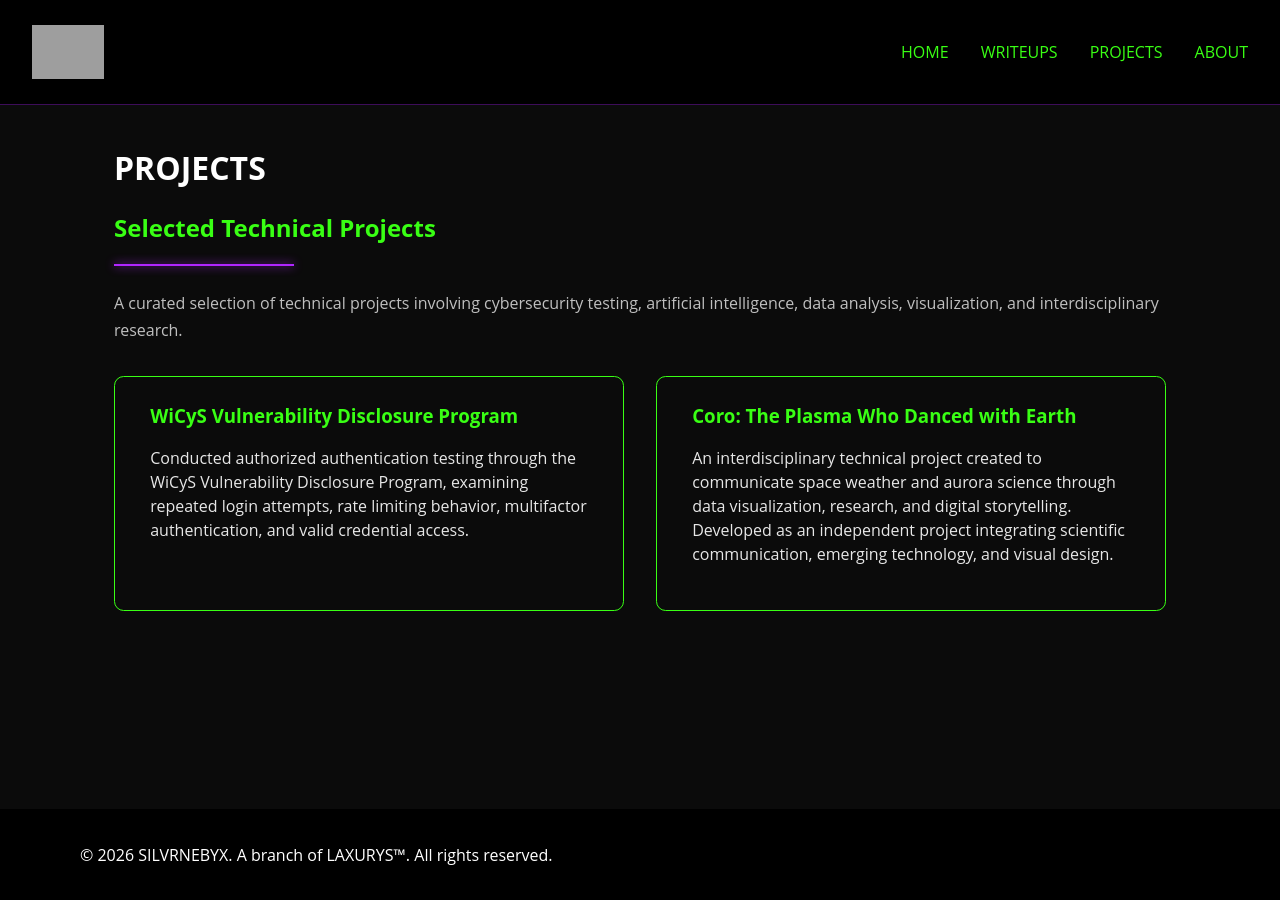
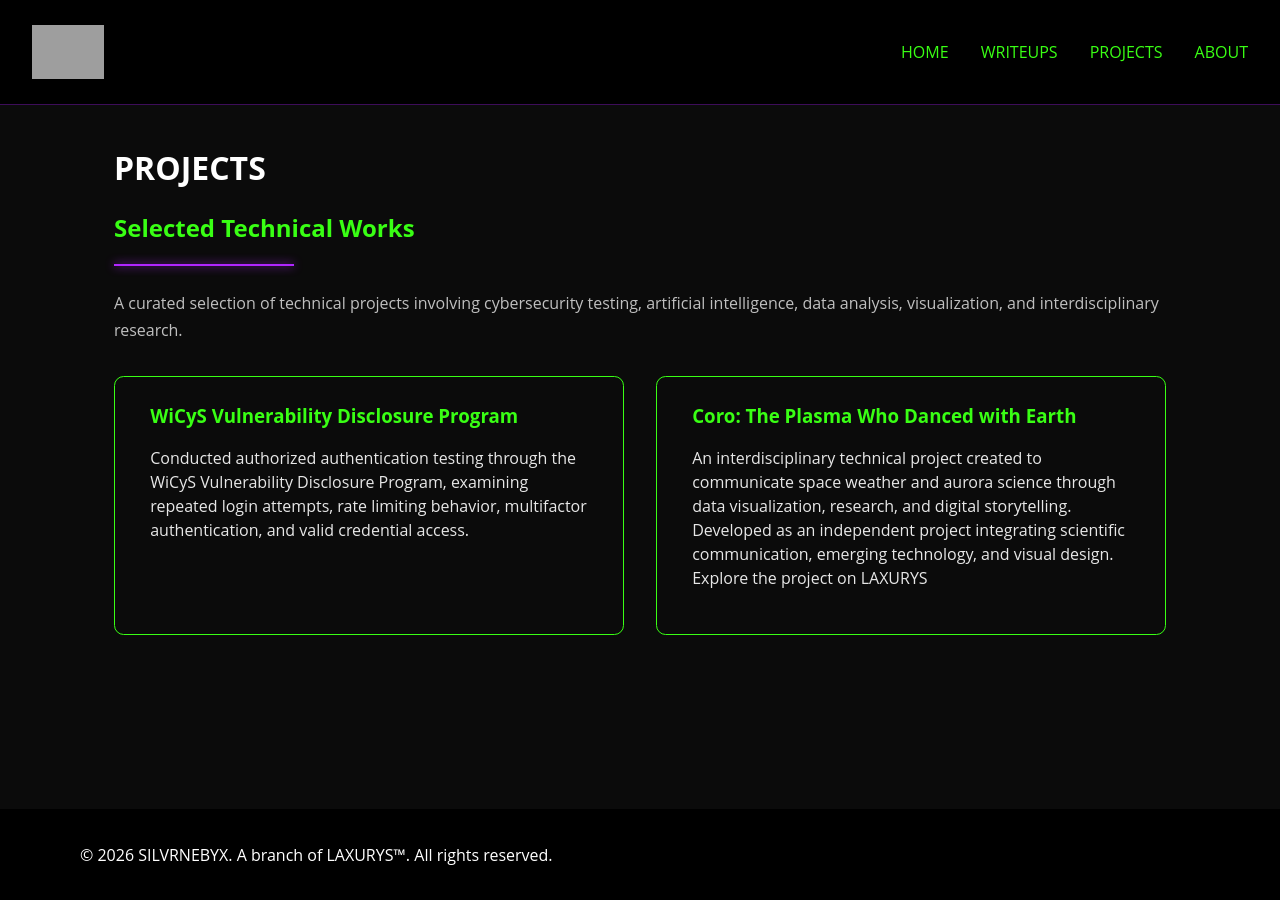
Before and after one commit to glsanclem/silvrnebyxlab, a Jekyll site: the page built from projects.md, in a window 1280 px wide. Built offline with Jekyll 4.4.1, drawn with Linux system fonts in a browser that asks for light colours; grey boxes are pictures that could not be loaded.

Commit message:
Update projects.md

```diff
--- a/projects.md
+++ b/projects.md
@@ -5,7 +5,7 @@ title: "Projects"
 
 # PROJECTS
 
-## Selected Technical Projects
+## Selected Technical Works
 
 <div style="width: 180px; height: 2px; margin-top: 1.0rem; margin-bottom: 1.5rem; background: #b026ff; box-shadow: 0 0 10px #b026ff;"></div>
 
@@ -24,7 +24,9 @@ A curated selection of technical projects involving cybersecurity testing, artif
 
 <div class="challenge-box">
 <h3>Coro: The Plasma Who Danced with Earth</h3>
-<p>An interdisciplinary technical project created to communicate space weather and aurora science through data visualization, research, and digital storytelling. Developed as an independent project integrating scientific communication, emerging technology, and visual design.</p>
+<p>An interdisciplinary technical project created to communicate space weather and aurora science through data visualization, research, and digital storytelling. Developed as an independent project integrating scientific communication, emerging technology, and visual design.
+
+Explore the project on LAXURYS</p>
 </div>
 
 </div>
```
